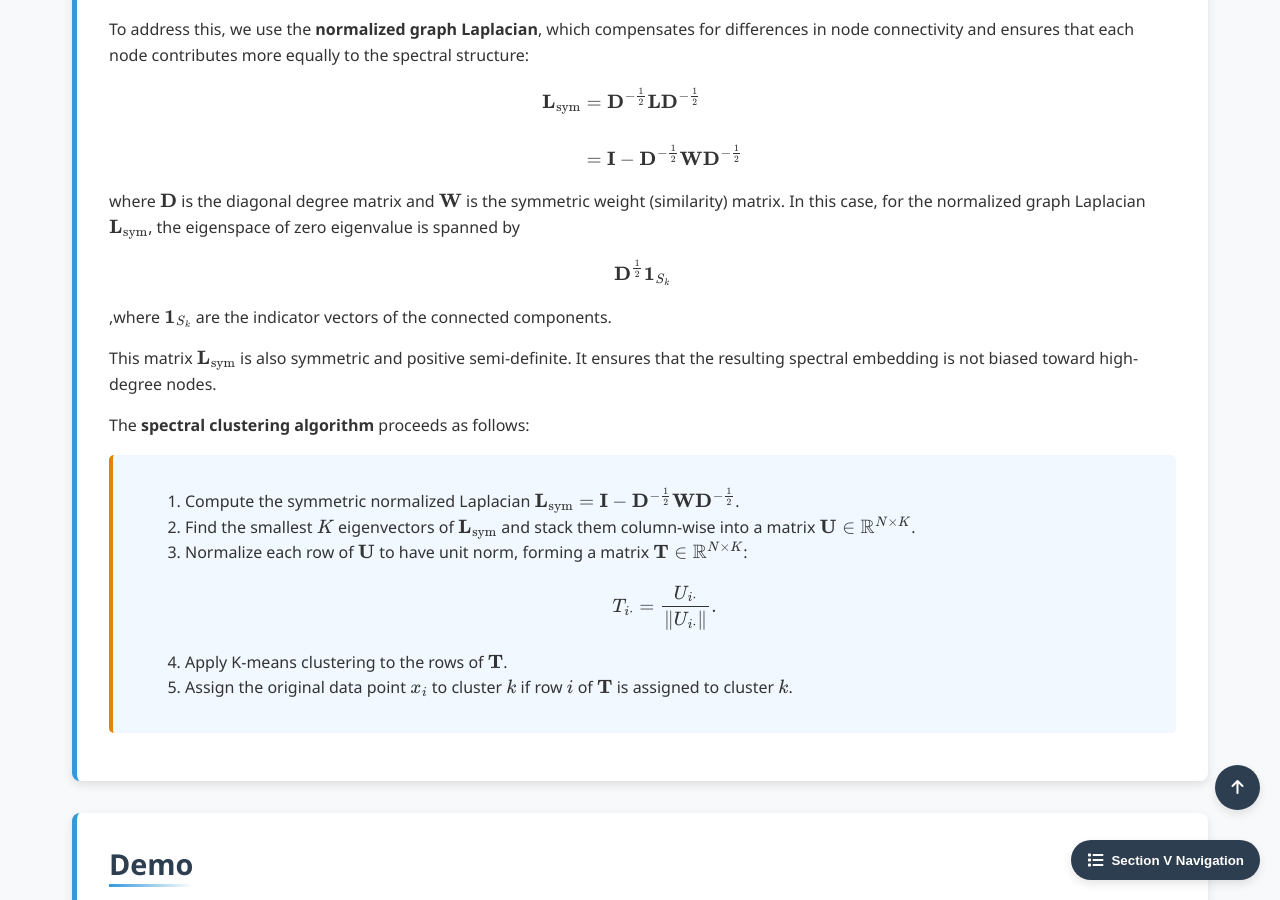
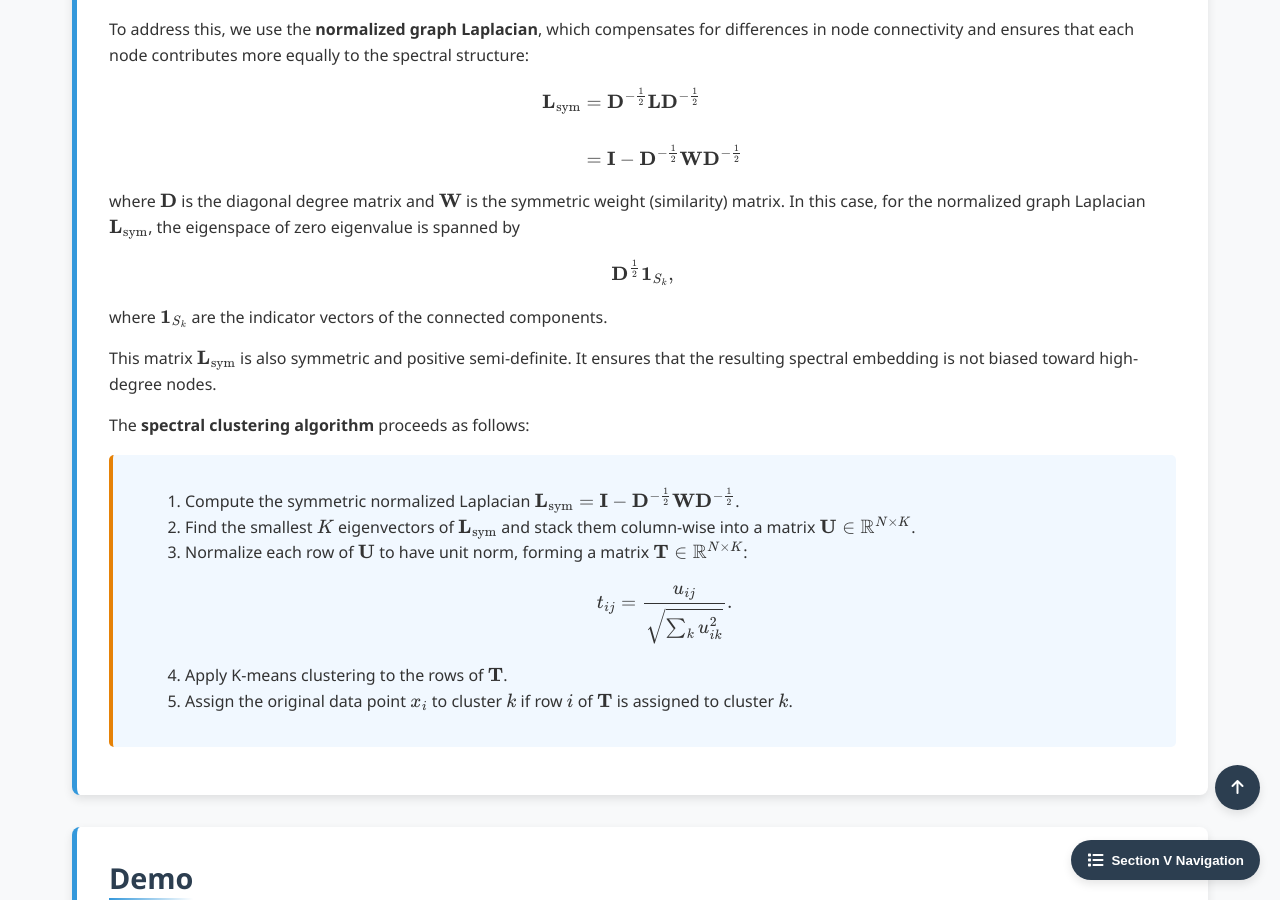
Before and after one commit to Yusukey01/yusukey01.github.io, a Jekyll site: the page built from Mathematics/Machine_learning/clustering.html, in a window 1280 px wide and 900 px high, scrolled down 5973 px. Built offline with Jekyll 4.4.1, drawn with Linux system fonts in a browser that asks for light colours.

Commit message:
update Graph Laplacian

```diff
--- a/Mathematics/Machine_learning/clustering.html
+++ b/Mathematics/Machine_learning/clustering.html
@@ -430,9 +430,9 @@ uses_python: false
                     where \(\mathbf{D}\) is the diagonal degree matrix and \(\mathbf{W}\) is the symmetric weight (similarity) matrix. In this case,
                     for the normalized graph Laplacian \(\mathbf{L}_{\text{sym}}\), the eigenspace of zero eigenvalue is spanned by
                     \[
-                    \mathbf{D}^{\frac{1}{2}} \mathbf{1}_{S_k}
+                    \mathbf{D}^{\frac{1}{2}} \mathbf{1}_{S_k},
                     \]
-                    ,where \(\mathbf{1}_{S_k}\) are the indicator vectors of the connected components.
+                    where \(\mathbf{1}_{S_k}\) are the indicator vectors of the connected components.
                 </p>
 
                 <p>
@@ -448,7 +448,7 @@ uses_python: false
                         <li>Find the smallest \(K\) eigenvectors of \(\mathbf{L}_{\text{sym}}\) and stack them column-wise into a matrix \(\mathbf{U} \in \mathbb{R}^{N \times K}\).</li>
                         <li>Normalize each row of \(\mathbf{U}\) to have unit norm, forming a matrix \(\mathbf{T} \in \mathbb{R}^{N \times K}\):
                             \[
-                            T_{i \cdot} = \frac{U_{i \cdot}}{\| U_{i \cdot}\|}.
+                            t_{ij} = \frac{u_{ij}}{\sqrt{\sum_k u_{ik}^2}}.
                             \]
                         </li>
                         <li>Apply K-means clustering to the rows of \(\mathbf{T}\).</li>
```
